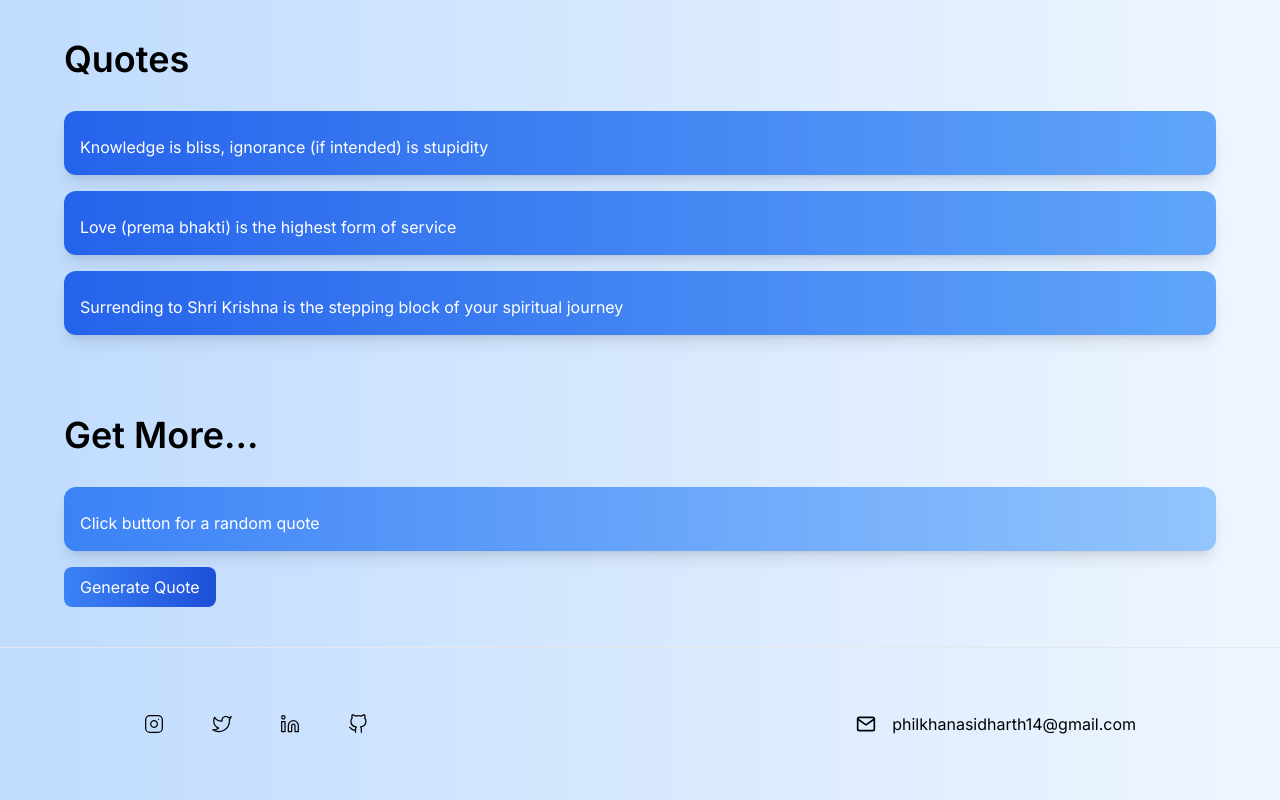
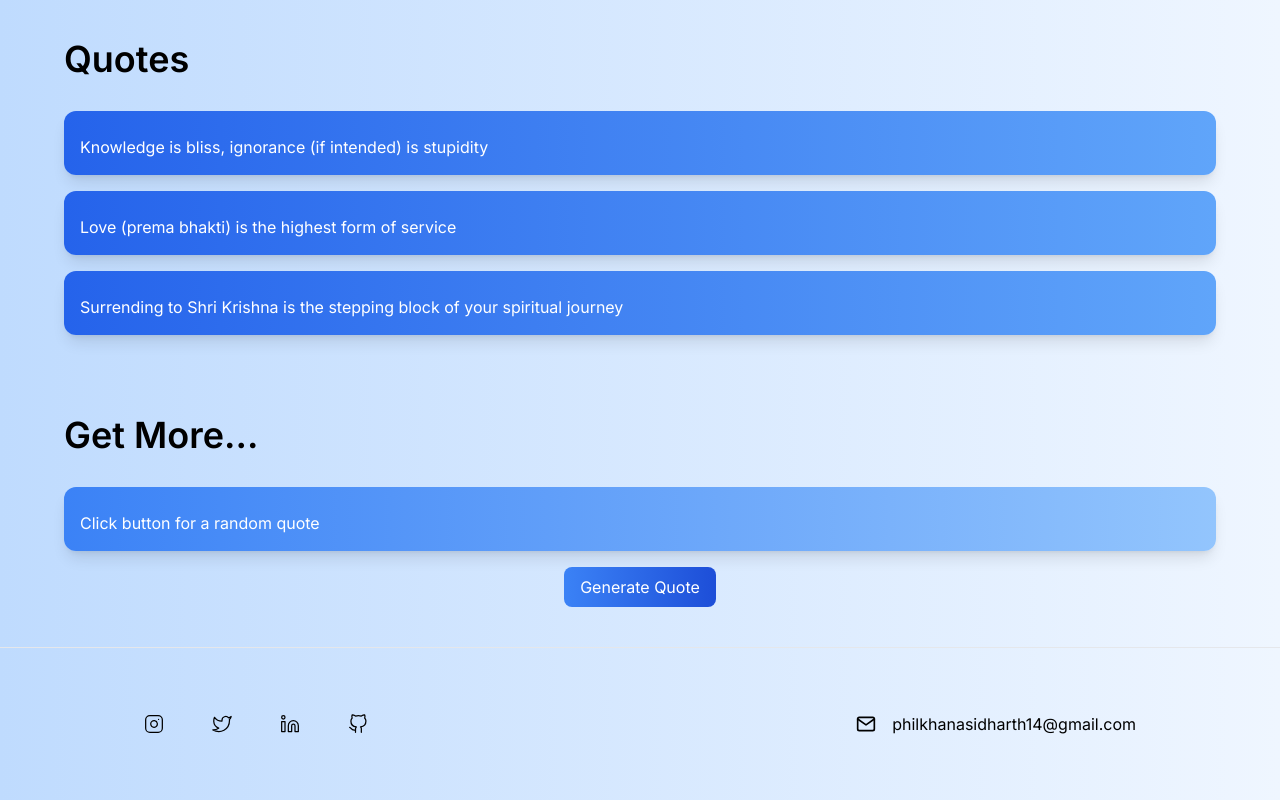
Before and after one commit to psidh/myQuotes, a Next.js app: page / in a window 1280 px wide. Shown: the part 362-1162 px from the top of the page. Built offline with nearby package versions, Linux system fonts and the light colour scheme.

Commit message:
null to ''

```diff
--- a/src/app/components/random.tsx
+++ b/src/app/components/random.tsx
@@ -40,12 +40,14 @@ const Blog = () => {
                     {randomQuote || "Click button for a random quote"}
                   </p>
                 </div>
+                <div className="flex justify-center items-center">
                 <button
-                  className="mt-4 bg-gradient-to-r from-blue-500 to-blue-700 hover:bg-gradient-to-r hover:from-pink-700 hover:to-pink-500 text-white py-2 px-4 rounded-lg"
+                  className=" mt-4 bg-gradient-to-r from-blue-500 to-blue-700 hover:bg-gradient-to-r hover:from-blue-700 hover:to-blue-500 text-white py-2 px-4 rounded-lg"
                   onClick={getRandomQuote}
                 >
                   Generate Quote
                 </button>
+                </div>
               </div>
             </div>
           </div>
```
